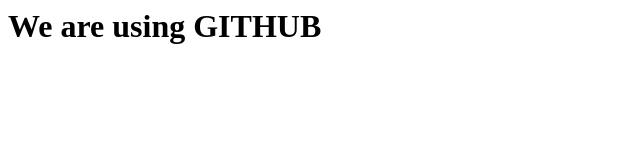
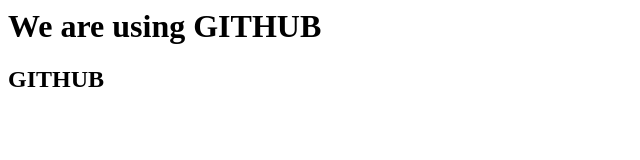
Before and after one commit to Dishaaggarwal/Webpage, a plain HTML site: page index1.html in a window 1280 px wide. Shown: the whole page, without its empty margins (0-640 px from the left). Drawn offline with Linux system fonts and the light colour scheme.

Commit message:
Update index1.html

```diff
--- a/index1.html
+++ b/index1.html
@@ -4,5 +4,6 @@
  </head>
  <body>
  <h1>We are using GITHUB</h1>
+  <h2>GITHUB</h2>
 </body>
 </html>
```
